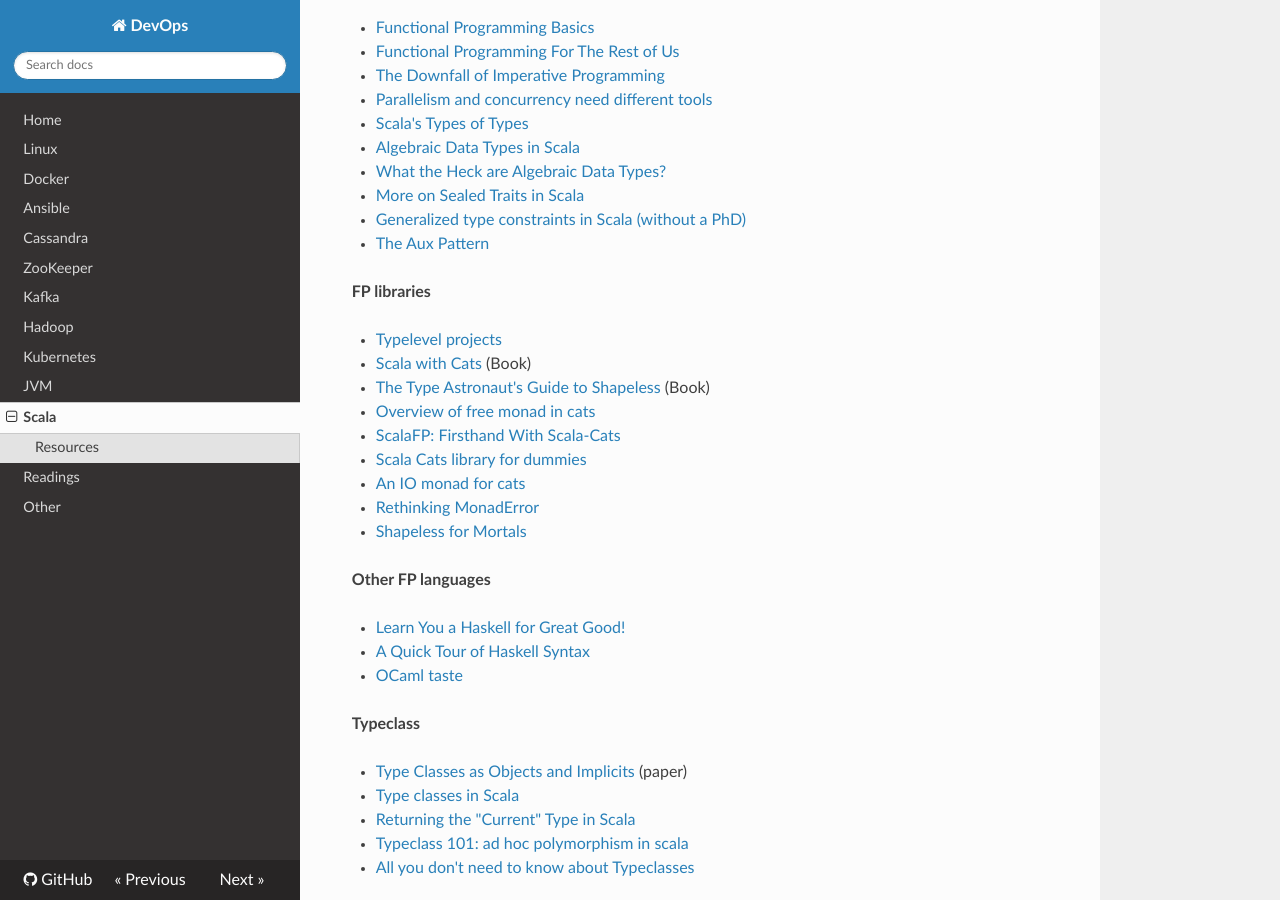
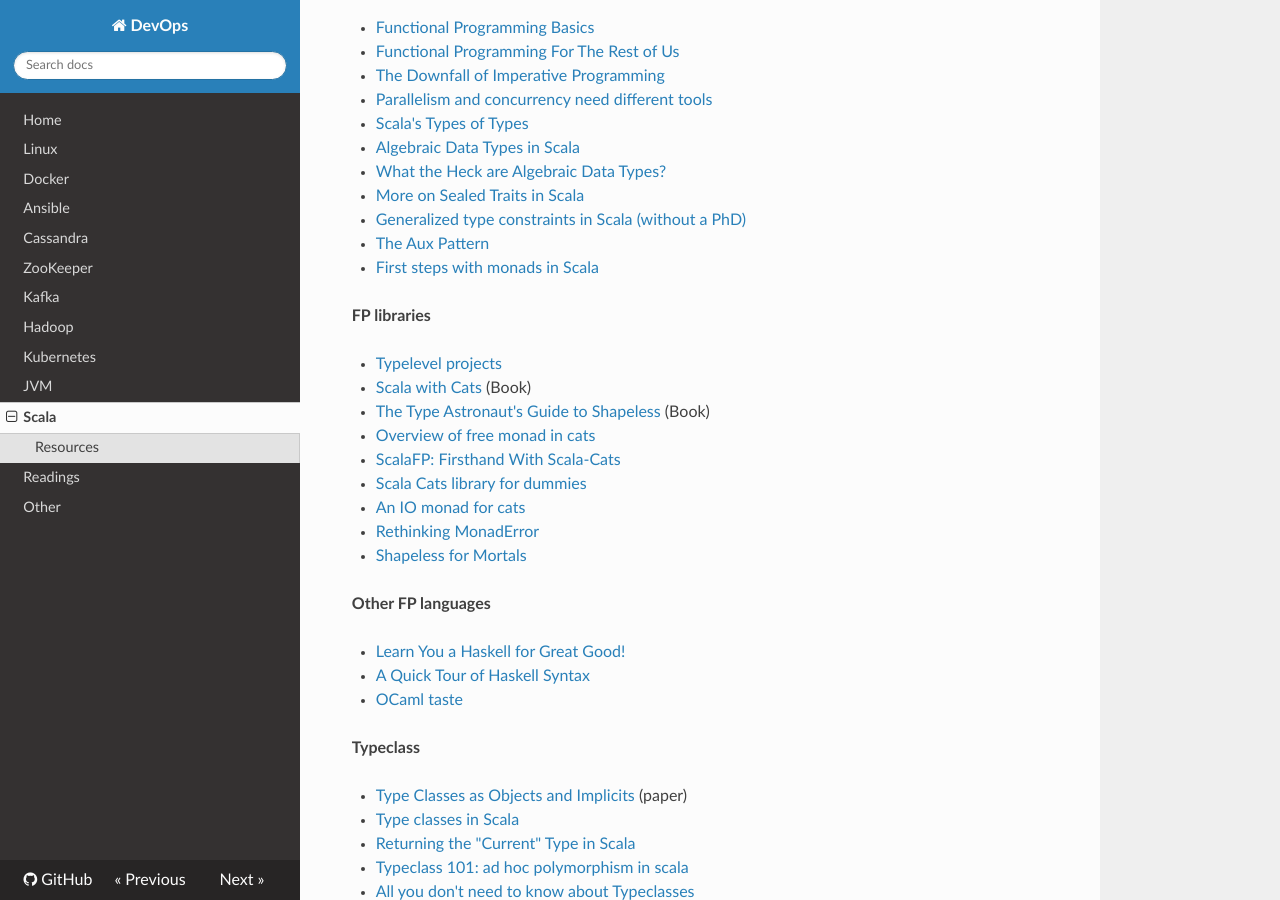
Before and after one commit to niqdev/devops, an MkDocs documentation site: the page built from docs/scala.md, in a window 1280 px wide and 900 px high, scrolled down 776 px. Built offline with MkDocs 1.6.1, drawn with Linux system fonts in a browser that asks for light colours; nearby versions of some CDN libraries; old or Windows-style settings are respelled for this version of MkDocs.

Commit message:
doc: update scala

```diff
--- a/docs/scala.md
+++ b/docs/scala.md
@@ -39,6 +39,7 @@
 * [More on Sealed Traits in Scala](https://underscore.io/blog/posts/2015/06/04/more-on-sealed.html)
 * [Generalized type constraints in Scala (without a PhD)](http://blog.bruchez.name/2015/11/generalized-type-constraints-in-scala.html)
 * [The Aux Pattern](https://gigiigig.github.io/posts/2015/09/13/aux-pattern.html)
+* [First steps with monads in Scala](https://darrenjw.wordpress.com/2016/04/15/first-steps-with-monads-in-scala/)
 
 **FP libraries**
 
```
